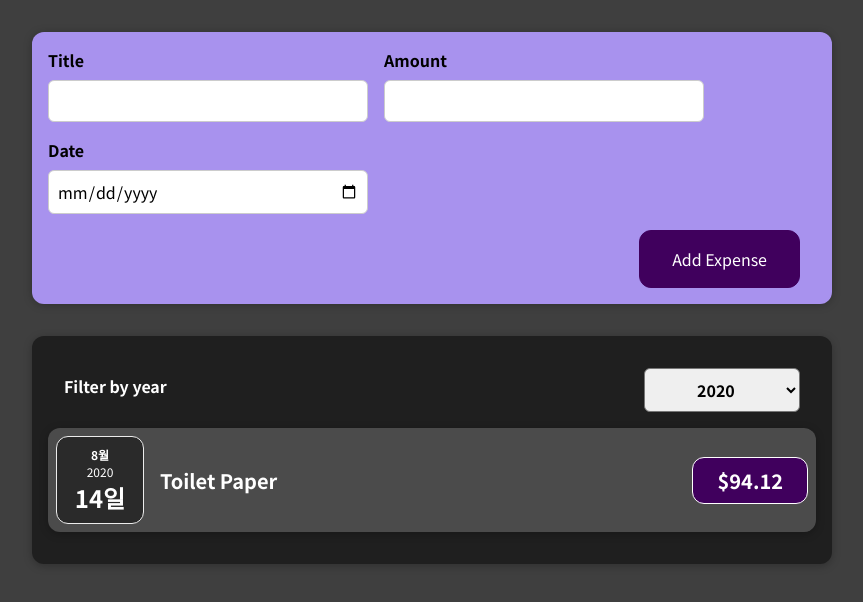
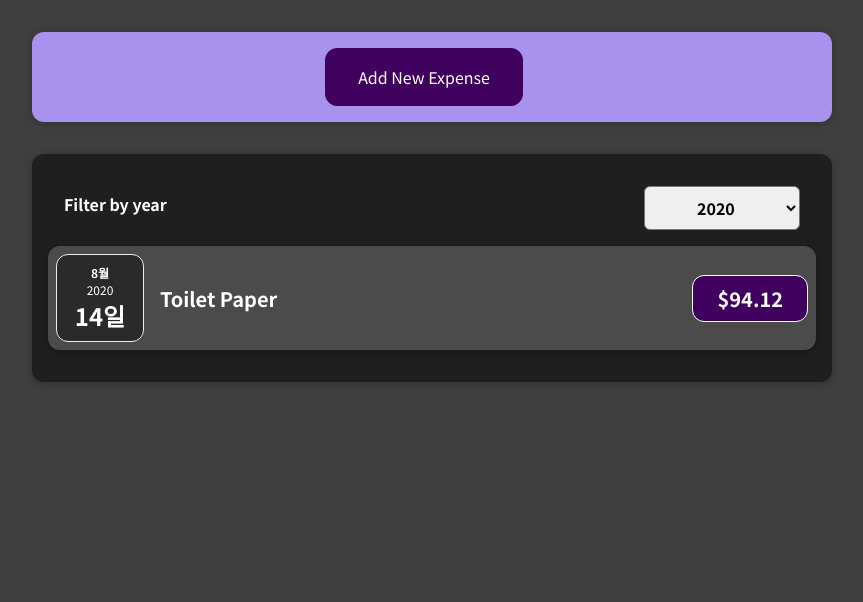
Before and after one commit to emoket/react-complete-guide, a React (Create React App) app: page / in a window 1280 px wide. Shown: the top 602 px of the page, without its empty margins (208-1071 px from the left). Built offline with nearby package versions, Linux system fonts and the light colour scheme.

Commit message:
Add Expense & Cancel Func Added.

```diff
--- a/src/App.js
+++ b/src/App.js
@@ -27,9 +27,6 @@
 const App = () => {
   const [expenses, setExpenses] = useState(DUMMY_EXPENSES);
   const addExpenseHandler = (expense) => {
-    console.log('in App.js');
-    console.log(expense);
-
     setExpenses((prevExpenses) => {
       return [expense, ...prevExpenses];
     });
--- a/src/components/NewExpense/ExpenseForm.js
+++ b/src/components/NewExpense/ExpenseForm.js
@@ -50,15 +50,20 @@
       date: new Date(enteredDate),
     };
 
-    // console.log(expenseData);
-
     // Child to Parent Call Here
     props.onSaveExpenseData(expenseData);
 
     setEnteredTitle('')
     setEnteredAmount('')
     setEnteredDate('')
+
+    props.onCancelAddExpense();
   };
+
+  const cancelHandler = (event) => {
+    event.preventDefault();
+    props.onCancelAddExpense();
+  }
 
   return (
     <form onSubmit={submitHandler}>
@@ -93,6 +98,7 @@
         </div>
       </div>
       <div className="new-expense__actions">
+        <button onClick={cancelHandler}>Cancel</button>
         <button type="submit">Add Expense</button>
       </div>
     </form>
--- a/src/components/NewExpense/NewExpense.js
+++ b/src/components/NewExpense/NewExpense.js
@@ -1,4 +1,4 @@
-import React from 'react';
+import React, { useState } from 'react';
 import ExpenseForm from './ExpenseForm';
 import './NewExpense.css';
 
@@ -8,16 +8,33 @@
       ...enteredExpenseData,
       id: Math.random().toString(),
     };
-    console.log('in NewExpense.js');
-    console.log(expenseData);
 
     // Child to Parent Call Here
     props.onAddExpense(expenseData);
   };
 
+  const [isEditing, setIsEditing] = useState(false);
+
+  const startEditingHandler = () => {
+    setIsEditing(true);
+  };
+
+  const cancelAddExpenseHandler = () => {
+    setIsEditing(false);
+  };
+
   return (
-    <div className="new-expense">
-      <ExpenseForm onSaveExpenseData={saveExpenseDataHandler} />
+    <div className='new-expense'>
+      {!isEditing && (
+        <button onClick={startEditingHandler}>Add New Expense</button>
+      )}
+
+      {isEditing && (
+        <ExpenseForm
+          onCancelAddExpense={cancelAddExpenseHandler}
+          onSaveExpenseData={saveExpenseDataHandler}
+        />
+      )}
     </div>
   );
 };
```
Also changed, not shown: 1 other file (tests, documents, lock files or other folders).
